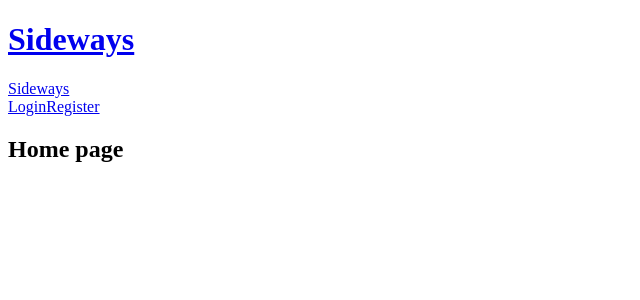
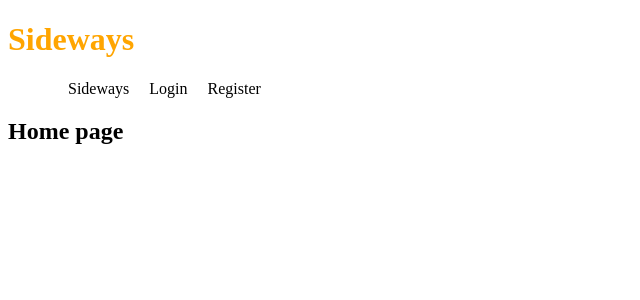
Before and after one commit to ppeeva/softuni-sideways, a React (Create React App) app: page / in a window 1280 px wide. Shown: the top 300 px of the page, without its empty margins (0-640 px from the left). Built offline with nearby package versions, Linux system fonts and the light colour scheme; no server answers; the HTML template or start-up script is replaced by a standard one.

Commit message:
add profile nested navigation and basic navigation style

```diff
--- a/src/App.js
+++ b/src/App.js
@@ -15,6 +15,8 @@
 import { SidewayCreate } from './components/SidewayCreate/SidewayCreate';
 import { SidewayDetails } from './components/SidewayDetails/SidewayDetails';
 import { SidewayEdit } from './components/SidewayEdit/SidewayEdit';
+import { MyProfile } from './components/MyProfile/MyProfile';
+import { NotFound } from './components/NotFound/NotFound';
 
 import { initialCatalog } from './initialData';
 
@@ -169,9 +171,11 @@
                         <Route path='/logout' element={<Logout />} />
                         <Route path='/register' element={<Register />} />
                         <Route path='/catalog' element={<SidewayList sideways={sideways} />} />
-                        <Route path='/catalog/create' element={<SidewayCreate onSidewayCreate={onSidewayCreate} />} />
+                        <Route path='/create' element={<SidewayCreate onSidewayCreate={onSidewayCreate} />} />
                         <Route path='/catalog/:sidewayId' element={<SidewayDetails onSidewayDelete={onSidewayDelete} />} />
                         <Route path='/catalog/:sidewayId/edit' element={<SidewayEdit onSidewayEdit={onSidewayEdit} />} />
+                        <Route path='/profile/*' element={ contextValues.isAuthenticated ? <MyProfile /> : <NotFound />} />
+                        <Route path='*' element={<NotFound />} />
                     </Routes>
                 </main>
             </div>
--- a/src/components/Header/Header.js
+++ b/src/components/Header/Header.js
@@ -1,36 +1,16 @@
-import { Link } from 'react-router-dom';
+import { NavLink } from 'react-router-dom';
+import { Navigation } from '../Navigation/Navigation';
+import styles from './../Navigation/Navigation.module.css'
 
-import { useContext } from 'react';
-import { AuthContext } from '../../contexts/AuthContext';
 
 export const Header = () => {
-    const { isAuthenticated, userEmail } = useContext(AuthContext);
 
     return (
-
         <header>
-            <h1><Link to="/">Sideways</Link></h1>
-            <nav>
-                <Link to="/catalog">Sideways</Link>
-                {isAuthenticated && (
-                    <>
-                        <span>{userEmail}</span>
-                        {/* <Link to="/profile/favs">My Favourites</Link>
-                        <Link to="/profile/visited">My Visited</Link>
-                        <Link to="/profile/planned">My Planned</Link>
-                        <Link to="/profile">Profile</Link>*/}
-                        <Link to="/catalog/create">Create</Link>
-                        <Link to="/logout">Logout</Link>
-                    </>
-                )}
-
-                {!isAuthenticated && (
-                    <div id="guest">
-                        <Link to="/login">Login</Link>
-                        <Link to="/register">Register</Link>
-                    </div>
-                )}
-            </nav>
+            <h1 className={styles.navigation}>
+                <NavLink className={({isActive}) => isActive ? styles['nav-active'] : '' } to="/">Sideways</NavLink>
+            </h1>
+            <Navigation />
         </header>
     );
 };
--- /dev/null
+++ b/src/components/MyFavourites/MyFavourites.js
@@ -0,0 +1,8 @@
+export const MyFavourites = () => {
+
+    return (
+        <section>
+            <h1>My favourites</h1>
+        </section>
+    );
+};
--- /dev/null
+++ b/src/components/MyPlanned/MyPlanned.js
@@ -0,0 +1,8 @@
+export const MyPlanned = () => {
+
+    return (
+        <section>
+            <h1>My planned</h1>
+        </section>
+    );
+};
--- /dev/null
+++ b/src/components/MyProfile/MyProfile.js
@@ -0,0 +1,35 @@
+import { useContext } from 'react';
+import { AuthContext } from '../../contexts/AuthContext';
+import { NavLink, Routes, Route } from 'react-router-dom';
+
+import { MyFavourites } from './../MyFavourites/MyFavourites';
+import { MyVisited } from './../MyVisited/MyVisited';
+import { MyPlanned } from './../MyPlanned/MyPlanned';
+import styles from './../Navigation/Navigation.module.css';
+
+export const MyProfile = () => {
+
+    const { userEmail } = useContext(AuthContext);
+
+    return (
+        <section>
+            <h1>My profile</h1>
+            <h3>{userEmail}</h3>
+
+            <nav className={styles.navigation}>
+                <ul>
+                    <li><NavLink className={({isActive}) => isActive ? styles['nav-active'] : '' } to="fav">My Favourites</NavLink></li>
+                    <li><NavLink className={({isActive}) => isActive ? styles['nav-active'] : '' } to="visited">My Visited</NavLink></li>
+                    <li><NavLink className={({isActive}) => isActive ? styles['nav-active'] : '' } to="planned">My Planned</NavLink></li>
+                </ul>
+            </nav>
+
+            <Routes>
+                <Route path='/fav' element={<MyFavourites />} />
+                <Route path='/visited' element={<MyVisited />} />
+                <Route path='/planned' element={<MyPlanned />} />
+            </Routes>
+
+        </section >
+    );
+};
--- /dev/null
+++ b/src/components/MyVisited/MyVisited.js
@@ -0,0 +1,8 @@
+export const MyVisited = () => {
+
+    return (
+        <section>
+            <h1>My visited</h1>
+        </section>
+    );
+};
--- /dev/null
+++ b/src/components/Navigation/Navigation.js
@@ -0,0 +1,32 @@
+import { useContext } from 'react';
+import { NavLink } from 'react-router-dom';
+
+import { AuthContext } from '../../contexts/AuthContext';
+import styles from './Navigation.module.css';
+
+export const Navigation = () => {
+    const { isAuthenticated, userEmail } = useContext(AuthContext);
+
+    return (
+        <nav className={styles.navigation}>
+            <ul>
+                <li><NavLink className={({isActive}) => isActive ? styles['nav-active'] : '' } to="/catalog">Sideways</NavLink></li>
+                {isAuthenticated && (
+                    <>
+                        <li><NavLink className={({isActive}) => isActive ? styles['nav-active'] : '' } to="/create">Create</NavLink></li>
+                        <li><NavLink className={({isActive}) => isActive ? styles['nav-active'] : '' } to="/profile">Profile</NavLink></li>
+                        <li><NavLink className={({isActive}) => isActive ? styles['nav-active'] : '' } to="/logout">Logout</NavLink></li>
+                        <span>({userEmail})</span>
+                    </>
+                )}
+
+                {!isAuthenticated && (
+                    <>
+                        <li><NavLink className={({isActive}) => isActive ? styles['nav-active'] : '' } to="/login">Login</NavLink></li>
+                        <li><NavLink className={({isActive}) => isActive ? styles['nav-active'] : '' } to="/register">Register</NavLink></li>
+                    </>
+                )}
+            </ul>
+        </nav>
+    );
+};
--- /dev/null
+++ b/src/components/Navigation/Navigation.module.css
@@ -0,0 +1,18 @@
+.navigation li {
+    list-style: none;
+    display: inline;
+    margin-left: 20px;
+}
+
+.navigation li:hover {
+    text-decoration: underline;
+}
+
+.navigation a {
+    color: black;
+    text-decoration: none;
+}
+
+.navigation a.nav-active {
+    color: orange;
+}
--- /dev/null
+++ b/src/components/NotFound/NotFound.js
@@ -0,0 +1,8 @@
+export const NotFound = () => {
+
+    return (
+        <section>
+            <h1>404</h1>
+        </section>
+    );
+};
```
